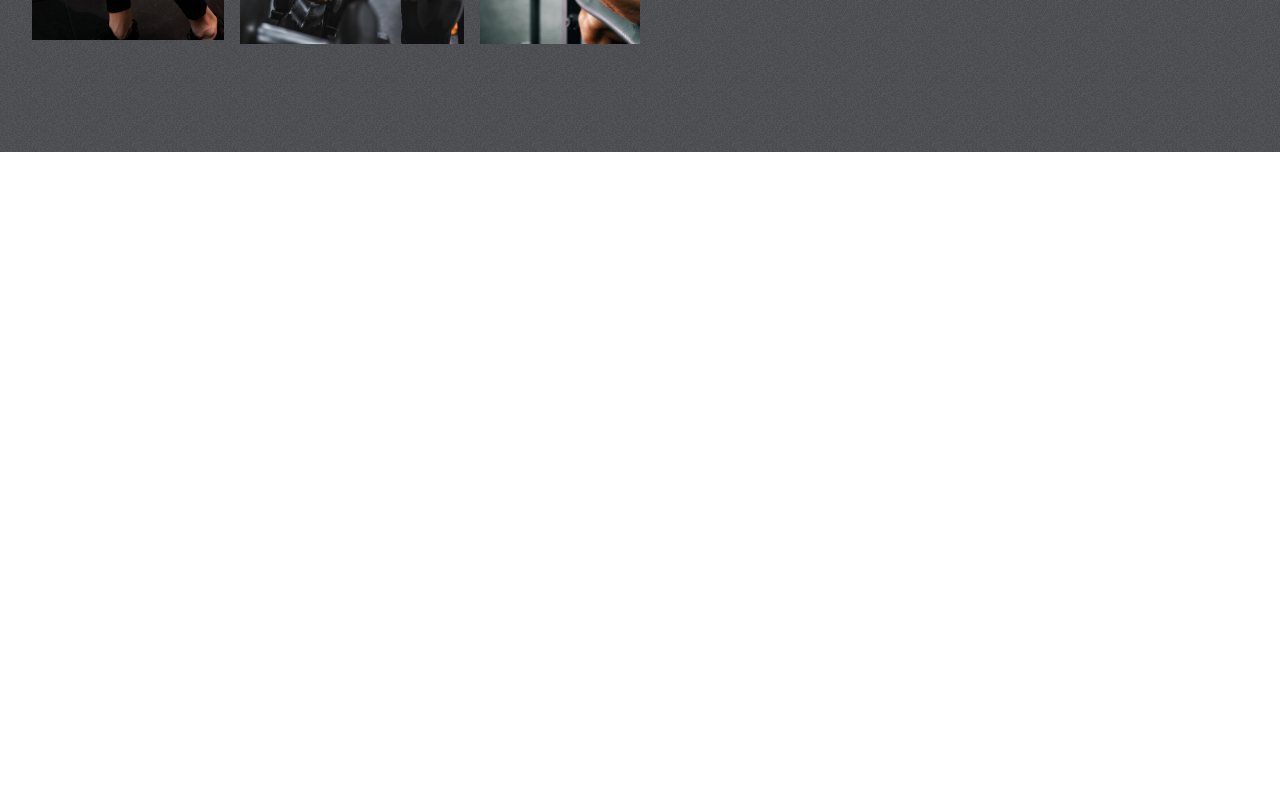
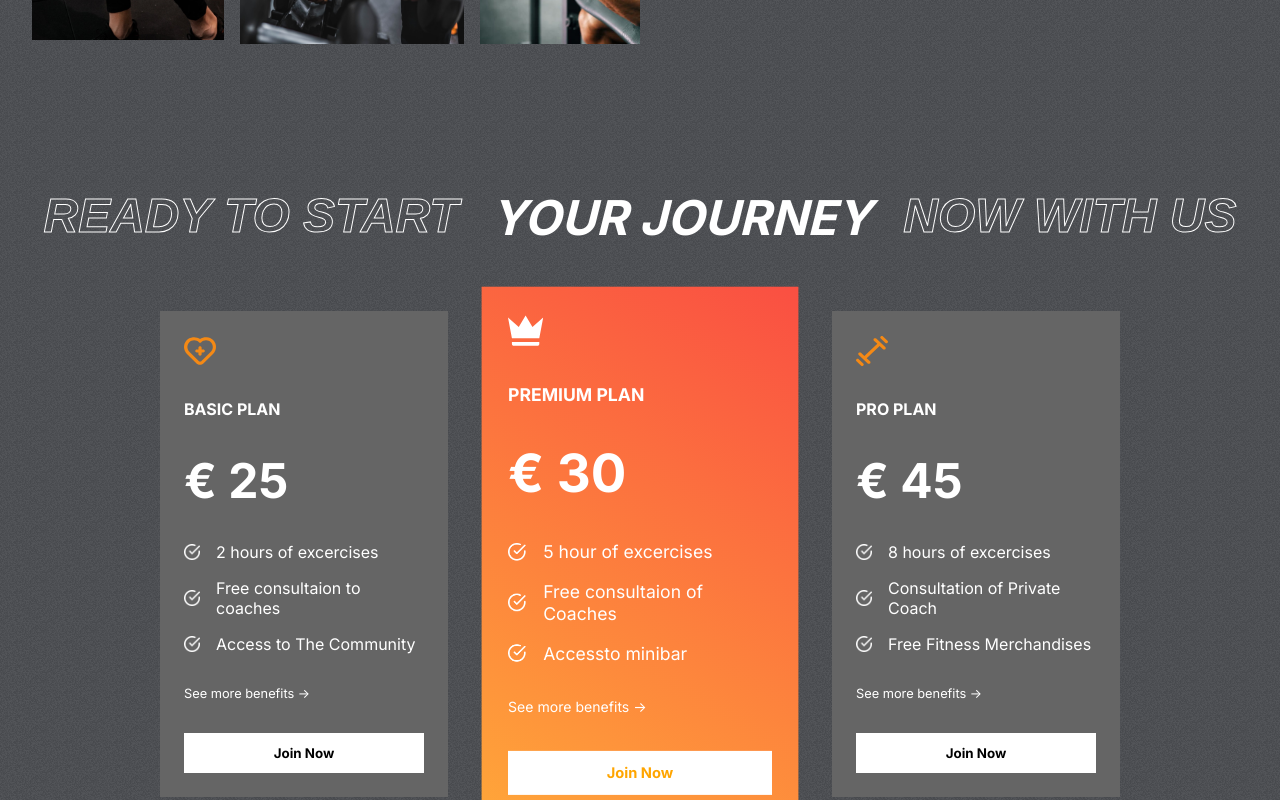
Before and after one commit to benifbond/Fitness_Club_landing_page, a React (Create React App) app: page / in a window 1280 px wide. Shown: the part 1669-2469 px from the top of the page. Before the commit the page ends 1821 px from the top, so only its background shows below. Built offline with nearby package versions, Linux system fonts and the light colour scheme.

Commit message:
add plan

```diff
--- a/src/App.js
+++ b/src/App.js
@@ -1,5 +1,6 @@
 import './App.css';
 import Hero from "./components/hero/Hero";
+import Plans from "./components/plans/Plans";
 import Programs from "./components/programs/Programs";
 import Reasons from "./components/reasons/Reasons";
 function App() {
@@ -8,6 +9,7 @@
       <Hero />
       <Programs />
       <Reasons />
+      <Plans />
     </div>
   );
 }
--- /dev/null
+++ b/src/components/plans/Plans.css
@@ -0,0 +1,74 @@
+.plans-container {
+    margin-top: -4rem;
+    padding: 0.2rem;
+    display: flex;
+    flex-direction: column;
+    gap: 4rem;
+    position: relative;
+}
+
+.plans {
+    display: flex;
+    align-items: center;
+    justify-content: center;
+    gap: 3rem;
+}
+
+.plan {
+    display: flex;
+    flex-direction: column;
+    background: var(--caloryCard);
+    color: white;
+    gap: 2rem;
+    padding: 1.5em;
+    width: 15rem;
+}
+
+.plan:nth-child(2) {
+    background: var(--planCard);
+    transform: scale(1.1);
+}
+
+.plan>svg {
+    fill: var(--orange);
+    width: 2rem;
+    height: 2rem;
+}
+
+.plan>:nth-child(2) {
+    font-size: 1rem;
+    font-weight: bold;
+}
+
+.plan>:nth-child(3) {
+    font-size: 3rem;
+    font-weight: bold;
+}
+
+.plan>:nth-child(5) {
+    font-size: 0.8rem;
+}
+
+.features {
+    display: flex;
+    flex-direction: column;
+    gap: 1rem;
+}
+
+.feature {
+    display: flex;
+    align-items: center;
+    gap: 1rem;
+}
+
+.feature>img {
+    width: 1rem;
+}
+
+.plans>:nth-child(2)>svg {
+    fill: white;
+}
+
+.plans>:nth-child(2)>button {
+    color: orange
+}
--- /dev/null
+++ b/src/components/plans/Plans.jsx
@@ -0,0 +1,44 @@
+import "./Plans.css"
+import { plansData } from "../../data/plansData"
+import Whitetick from "../../assets/whiteTick.png"
+function Plans() {
+    return (
+        <div className="plans-container">
+            <div className="programs-header" style={{ gap: "2rem" }}>
+                <span className="stroke-text">READY TO START</span>
+                <span>YOUR JOURNEY</span>
+                <span className="stroke-text">NOW WITH US</span>
+            </div>
+            {/* ========Plans Cards ========= */}
+            <div className="plans">
+                {plansData.map(({ icon, id, name, price, features }) => {
+                    return (
+                        <div className="plan" key={id}>
+                            {icon}
+                            <span>{name}</span>
+                            <span>€ {price}</span>
+                            <div className="features">
+                                {features.map((feature, i) => {
+                                    return (
+                                        <div className="feature">
+                                            <img src={Whitetick} alt="whitetick" />
+                                            <span key={i}>{feature}</span>
+                                        </div>)
+                                })}
+
+                            </div>
+                            <div>
+                                <span>See more benefits -></span>
+                            </div>
+                            <button className="btn">Join Now</button>
+                        </div>)
+                })
+
+
+                }
+            </div>
+        </div>
+    )
+}
+
+export default Plans
```
